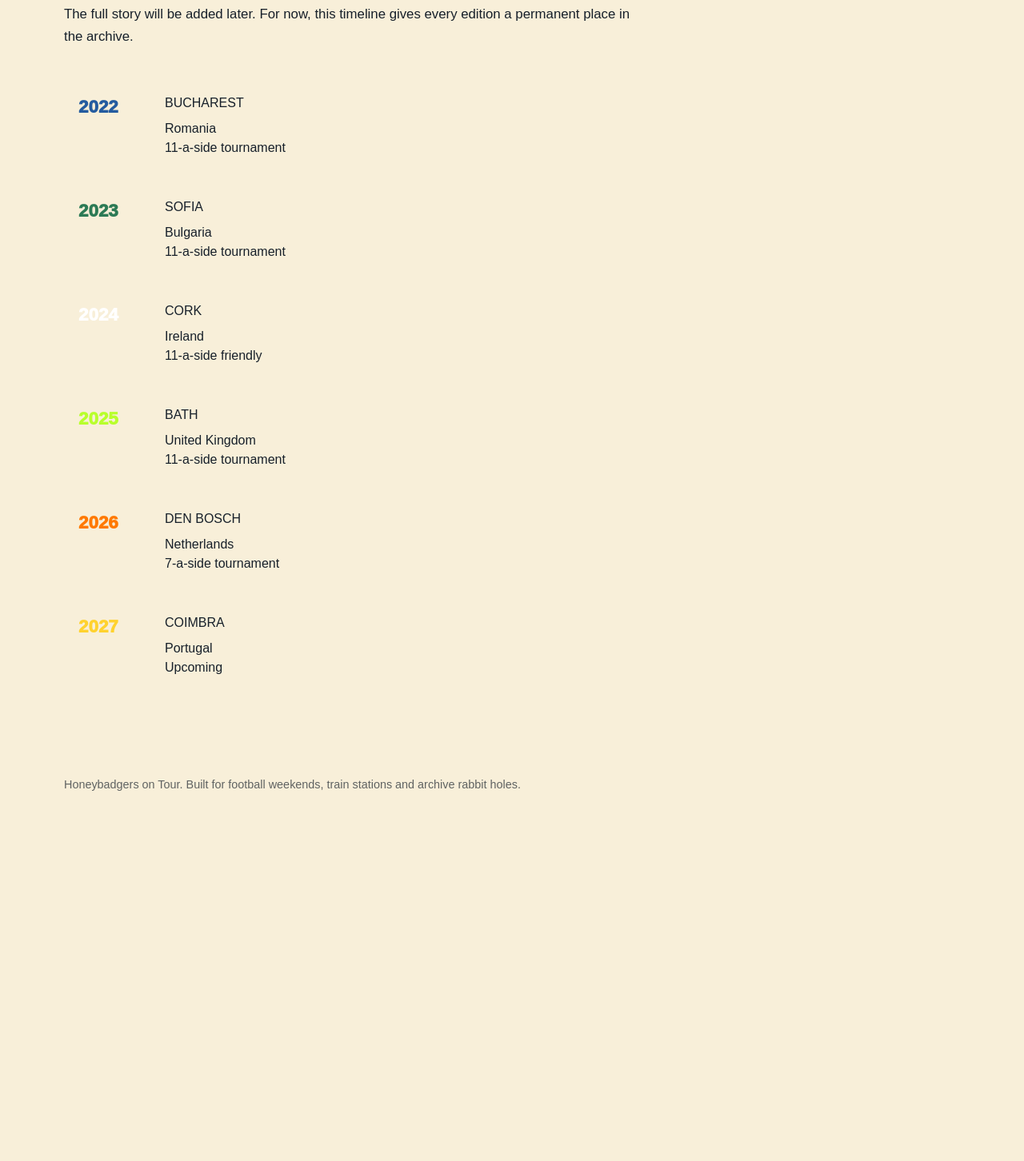
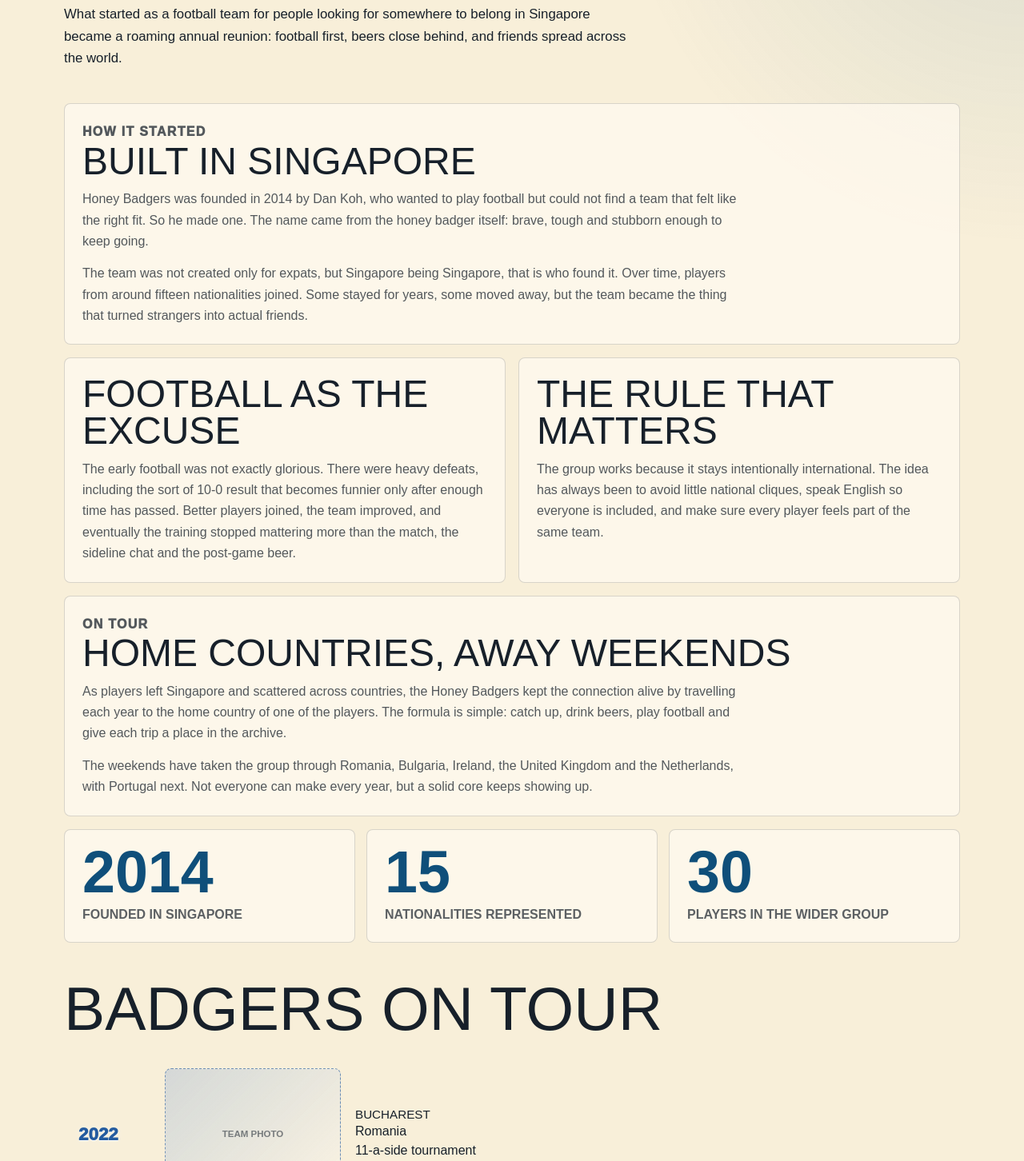
Before and after one commit to rpbaltazar/honeybadgers-on-tour, a Next.js app: page /history in a window 1280 px wide. Shown: the part 278-1730 px from the top of the page at 80% size. Before the commit the page ends 1305 px from the top, so only its background shows below. Built offline with nearby package versions, Linux system fonts and the light colour scheme.

Commit message:
Add Honeybadgers history story (#6)
* Add Honeybadgers history story

* Add history timeline heading and colors

* Refine history timeline layout

* Set Cork timeline color to green

* Add timeline year shadows

```diff
--- a/app/globals.css
+++ b/app/globals.css
@@ -306,26 +306,124 @@ button {
 .history-page {
   min-height: 80vh;
   padding: 64px 0 72px;
-  background: #f8efd9;
+  background:
+    radial-gradient(circle at top right, rgba(15, 79, 122, 0.12), transparent 32rem),
+    #f8efd9;
+}
+
+.history-story {
+  display: grid;
+  grid-template-columns: repeat(2, minmax(0, 1fr));
+  gap: 16px;
+  margin-top: 42px;
+}
+
+.story-block,
+.history-stats > div {
+  border: 1px solid var(--site-line);
+  border-radius: 8px;
+  background: rgba(255, 250, 240, 0.72);
+  padding: 22px;
+}
+
+.story-block-wide {
+  grid-column: 1 / -1;
+}
+
+.story-block h2 {
+  margin: 0 0 12px;
+  font-size: clamp(1.6rem, 4vw, 3rem);
+  line-height: 0.95;
+  text-transform: uppercase;
+}
+
+.story-block p {
+  max-width: 820px;
+  margin: 0;
+  color: rgba(23, 32, 42, 0.74);
+  font-size: 1rem;
+  line-height: 1.65;
+}
+
+.story-block p + p {
+  margin-top: 14px;
+}
+
+.history-stats {
+  display: grid;
+  grid-template-columns: repeat(3, minmax(0, 1fr));
+  gap: 14px;
+  margin-top: 16px;
+}
+
+.history-stats strong {
+  display: block;
+  color: #0f4f7a;
+  font-size: clamp(2.4rem, 7vw, 4.6rem);
+  line-height: 0.85;
+}
+
+.history-stats span {
+  display: block;
+  margin-top: 10px;
+  color: rgba(23, 32, 42, 0.7);
+  font-weight: 850;
+  text-transform: uppercase;
+}
+
+.timeline-section {
+  margin-top: 48px;
+}
+
+.timeline-section h2 {
+  margin: 0;
+  font-size: clamp(2rem, 6vw, 4.8rem);
+  line-height: 0.9;
+  text-transform: uppercase;
 }
 
 .timeline {
   display: grid;
   gap: 14px;
-  margin-top: 40px;
+  margin-top: 22px;
 }
 
 .timeline-item {
   display: grid;
-  grid-template-columns: 90px minmax(0, 1fr);
+  grid-template-columns: 90px minmax(150px, 220px) minmax(0, 1fr);
   gap: 18px;
-  align-items: start;
+  align-items: center;
 }
 
 .timeline-year {
   color: var(--accent, #0f4f7a);
   font-size: 1.4rem;
   font-weight: 950;
+  text-shadow: var(--timeline-shadow, none);
+}
+
+.timeline-photo {
+  display: grid;
+  aspect-ratio: 4 / 3;
+  min-height: 118px;
+  place-items: center;
+  border: 1px dashed color-mix(in srgb, var(--accent, #0f4f7a) 62%, transparent);
+  border-radius: 8px;
+  background:
+    linear-gradient(135deg, color-mix(in srgb, var(--accent, #0f4f7a) 18%, transparent), transparent),
+    rgba(255, 250, 240, 0.42);
+}
+
+.timeline-photo span {
+  color: rgba(23, 32, 42, 0.54);
+  font-size: 0.72rem;
+  font-weight: 900;
+  text-transform: uppercase;
+}
+
+.timeline-item h2 {
+  font-size: 0.95rem;
+  line-height: 1.1;
 }
 
 .site-footer {
@@ -360,7 +458,9 @@ button {
   .section-grid,
   .info-grid,
   .edition-links,
-  .past-grid {
+  .past-grid,
+  .history-story,
+  .history-stats {
     grid-template-columns: 1fr;
   }
 
@@ -403,4 +503,8 @@ button {
   .timeline-item {
     grid-template-columns: 1fr;
   }
+
+  .timeline-photo {
+    min-height: 180px;
+  }
 }
--- a/app/history/page.tsx
+++ b/app/history/page.tsx
@@ -4,7 +4,8 @@ import { editions } from "@/data/editions";
 
 export const metadata: Metadata = {
   title: "History",
-  description: "The Honeybadgers on Tour archive, from Bucharest to Coimbra.",
+  description:
+    "The story of Honeybadgers on Tour, from a Singapore expat football team to an annual international away weekend.",
 };
 
 export default function HistoryPage() {
@@ -14,10 +15,89 @@ export default function HistoryPage() {
         <p className="eyebrow">Honeybadgers on Tour</p>
         <h1>History</h1>
         <p className="lede">
-          The full story will be added later. For now, this timeline gives every
-          edition a permanent place in the archive.
+          What started as a football team for people looking for somewhere to
+          belong in Singapore became a roaming annual reunion: football first,
+          beers close behind, and friends spread across the world.
         </p>
-        <HistoryTimeline editions={editions} />
+
+        <div className="history-story">
+          <section className="story-block story-block-wide">
+            <p className="eyebrow">How It Started</p>
+            <h2>Built In Singapore</h2>
+            <p>
+              Honey Badgers was founded in 2014 by Dan Koh, who wanted to play
+              football but could not find a team that felt like the right fit.
+              So he made one. The name came from the honey badger itself:
+              brave, tough and stubborn enough to keep going.
+            </p>
+            <p>
+              The team was not created only for expats, but Singapore being
+              Singapore, that is who found it. Over time, players from around
+              fifteen nationalities joined. Some stayed for years, some moved
+              away, but the team became the thing that turned strangers into
+              actual friends.
+            </p>
+          </section>
+
+          <section className="story-block">
+            <h2>Football As The Excuse</h2>
+            <p>
+              The early football was not exactly glorious. There were heavy
+              defeats, including the sort of 10-0 result that becomes funnier
+              only after enough time has passed. Better players joined, the team
+              improved, and eventually the training stopped mattering more than
+              the match, the sideline chat and the post-game beer.
+            </p>
+          </section>
+
+          <section className="story-block">
+            <h2>The Rule That Matters</h2>
+            <p>
+              The group works because it stays intentionally international. The
+              idea has always been to avoid little national cliques, speak
+              English so everyone is included, and make sure every player feels
+              part of the same team.
+            </p>
+          </section>
+
+          <section className="story-block story-block-wide">
+            <p className="eyebrow">On Tour</p>
+            <h2>Home Countries, Away Weekends</h2>
+            <p>
+              As players left Singapore and scattered across countries, the
+              Honey Badgers kept the connection alive by travelling each year to
+              the home country of one of the players. The formula is simple:
+              catch up, drink beers, play football and give each trip a place in
+              the archive.
+            </p>
+            <p>
+              The weekends have taken the group through Romania, Bulgaria,
+              Ireland, the United Kingdom and the Netherlands, with Portugal
+              next. Not everyone can make every year, but a solid core keeps
+              showing up.
+            </p>
+          </section>
+        </div>
+
+        <div className="history-stats" aria-label="Honeybadgers history facts">
+          <div>
+            <strong>2014</strong>
+            <span>Founded in Singapore</span>
+          </div>
+          <div>
+            <strong>15</strong>
+            <span>Nationalities represented</span>
+          </div>
+          <div>
+            <strong>30</strong>
+            <span>Players in the wider group</span>
+          </div>
+        </div>
+
+        <section className="timeline-section">
+          <h2>Badgers On Tour</h2>
+          <HistoryTimeline editions={editions} />
+        </section>
       </div>
     </section>
   );
--- a/components/HistoryTimeline.tsx
+++ b/components/HistoryTimeline.tsx
@@ -13,9 +13,17 @@ export function HistoryTimeline({ editions }: { editions: Edition[] }) {
             className="timeline-item"
             href={edition.year === CURRENT_EDITION ? "/" : `/${edition.year}`}
             key={edition.year}
-            style={{ "--accent": edition.theme.accent } as CSSProperties}
+            style={
+              {
+                "--accent": edition.theme.timelineAccent ?? edition.theme.accent,
+                "--timeline-shadow": edition.theme.timelineShadow ?? "none",
+              } as CSSProperties
+            }
           >
             <div className="timeline-year">{edition.year}</div>
+            <div className="timeline-photo" aria-hidden="true">
+              <span>Team photo</span>
+            </div>
             <div>
               <h2>{edition.city}</h2>
               <p>
--- a/data/editions.ts
+++ b/data/editions.ts
@@ -34,6 +34,8 @@ export const editions: Edition[] = [
       text: "#fff7d6",
       mutedText: "#dcc9ef",
       accent: "#ffd22e",
+      timelineAccent: "#5e2a86",
+      timelineShadow: "0 1px 0 #ffd22e, 0 0 8px rgba(255, 210, 46, 0.34)",
       secondaryAccent: "#c53a32",
       border: "#8b6db2",
     },
@@ -96,6 +98,7 @@ export const editions: Edition[] = [
       text: "#241407",
       mutedText: "#6f4a2b",
       accent: "#ff7900",
+      timelineShadow: "0 1px 0 #8f3f00, 0 0 8px rgba(143, 63, 0, 0.28)",
       secondaryAccent: "#1f5f7a",
       border: "#f2b36e",
     },
@@ -171,6 +174,8 @@ export const editions: Edition[] = [
       text: "#f5f1ff",
       mutedText: "#d9c8ea",
       accent: "#b8ff2c",
+      timelineAccent: "#b8ff2c",
+      timelineShadow: "0 1px 0 #3a2061, 0 0 8px rgba(58, 32, 97, 0.36)",
       secondaryAccent: "#8c43ff",
       border: "#7dbe27",
     },
@@ -254,6 +259,8 @@ export const editions: Edition[] = [
       text: "#ffffff",
       mutedText: "#fff5e8",
       accent: "#ffffff",
+      timelineAccent: "#0b6b3a",
+      timelineShadow: "0 1px 0 #f47a1f, 0 0 8px rgba(244, 122, 31, 0.32)",
       secondaryAccent: "#f47a1f",
       border: "rgba(255, 255, 255, 0.48)",
     },
@@ -273,6 +280,8 @@ export const editions: Edition[] = [
       text: "#1f2420",
       mutedText: "#5d645d",
       accent: "#2c7a55",
+      timelineAccent: "#b93434",
+      timelineShadow: "0 1px 0 #ffffff, 0 0 8px rgba(255, 255, 255, 0.42)",
       secondaryAccent: "#b93434",
       border: "#d7d0bf",
     },
@@ -292,6 +301,7 @@ export const editions: Edition[] = [
       text: "#1d222b",
       mutedText: "#5e6170",
       accent: "#245b9f",
+      timelineShadow: "0 1px 0 #ffffff, 0 0 8px rgba(255, 255, 255, 0.42)",
       secondaryAccent: "#caa12b",
       border: "#d4cab3",
     },
--- a/types/edition.ts
+++ b/types/edition.ts
@@ -7,6 +7,8 @@ export interface EditionTheme {
   text: string;
   mutedText: string;
   accent: string;
+  timelineAccent?: string;
+  timelineShadow?: string;
   secondaryAccent: string;
   border: string;
 }
```
